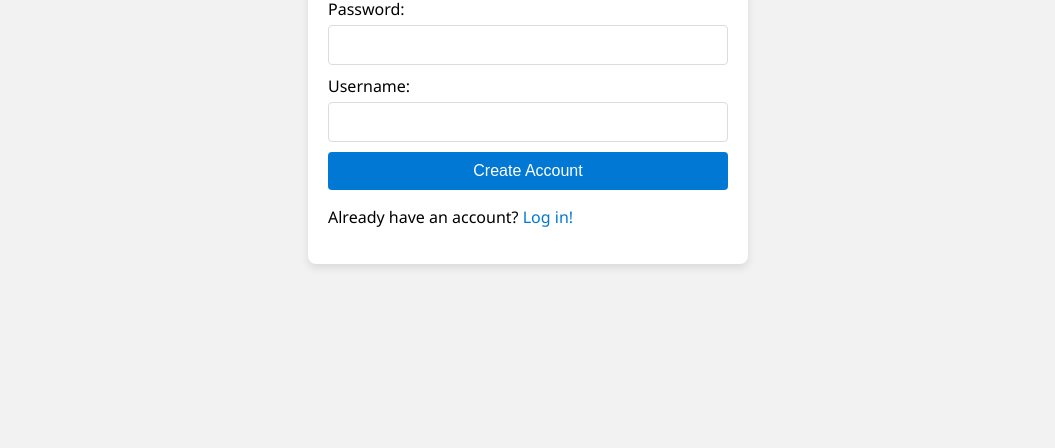
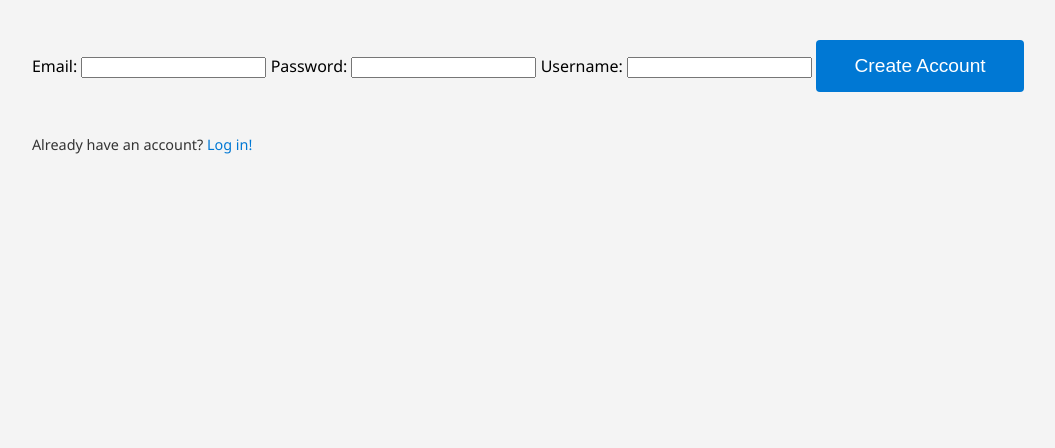
Before and after one commit to Kopp56-PRO/TechmachinesWebsite-1, a website: page Login/create-account.html in a window 1280 px wide. Shown: the part 352-800 px from the top of the page, without its empty margins (112-1167 px from the left). Drawn offline with Linux system fonts and the light colour scheme.

Commit message:
Update styles.css

```diff
--- a/Login/styles.css
+++ b/Login/styles.css
@@ -1,68 +1,44 @@
 body {
     font-family: 'Segoe UI', Tahoma, Geneva, Verdana, sans-serif;
-    background-color: #f2f2f2;
     display: flex;
     justify-content: center;
     align-items: center;
     height: 100vh;
     margin: 0;
+    background-color: #f4f4f4;
 }
-
-.login-container {
-    background: #ffffff;
+#login-container {
+    text-align: center;
+    padding: 2rem;
+    background-color: white;
+    box-shadow: 0 0 10px rgba(0, 0, 0, 0.1);
     border-radius: 8px;
-    padding: 20px;
-    width: 100%;
-    max-width: 400px;
-    box-shadow: 0 4px 8px rgba(0, 0, 0, 0.1);
 }
-
 h1 {
-    font-size: 24px;
-    margin-bottom: 20px;
+    font-size: 2em;
+    margin-bottom: 1.5em;
 }
-
-form {
-    display: flex;
-    flex-direction: column;
-}
-
-label {
-    margin-bottom: 5px;
-}
-
-input {
-    margin-bottom: 10px;
-    padding: 10px;
-    border: 1px solid #dcdcdc;
-    border-radius: 4px;
-    font-size: 16px;
-}
-
 button {
-    padding: 10px;
-    font-size: 16px;
-    color: #ffffff;
     background-color: #0078d4;
+    color: white;
+    font-size: 1.2em;
+    padding: 0.8em 2em;
     border: none;
     border-radius: 4px;
     cursor: pointer;
+    margin-bottom: 1.5em;
 }
-
 button:hover {
-    background-color: #005a9e;
+    background-color: #005ea6;
 }
-
+p {
+    font-size: 0.9em;
+    color: #333;
+}
 a {
     color: #0078d4;
     text-decoration: none;
 }
-
 a:hover {
     text-decoration: underline;
 }
-
-#message {
-    margin-bottom: 20px;
-    color: #ff0000;
-}
```
